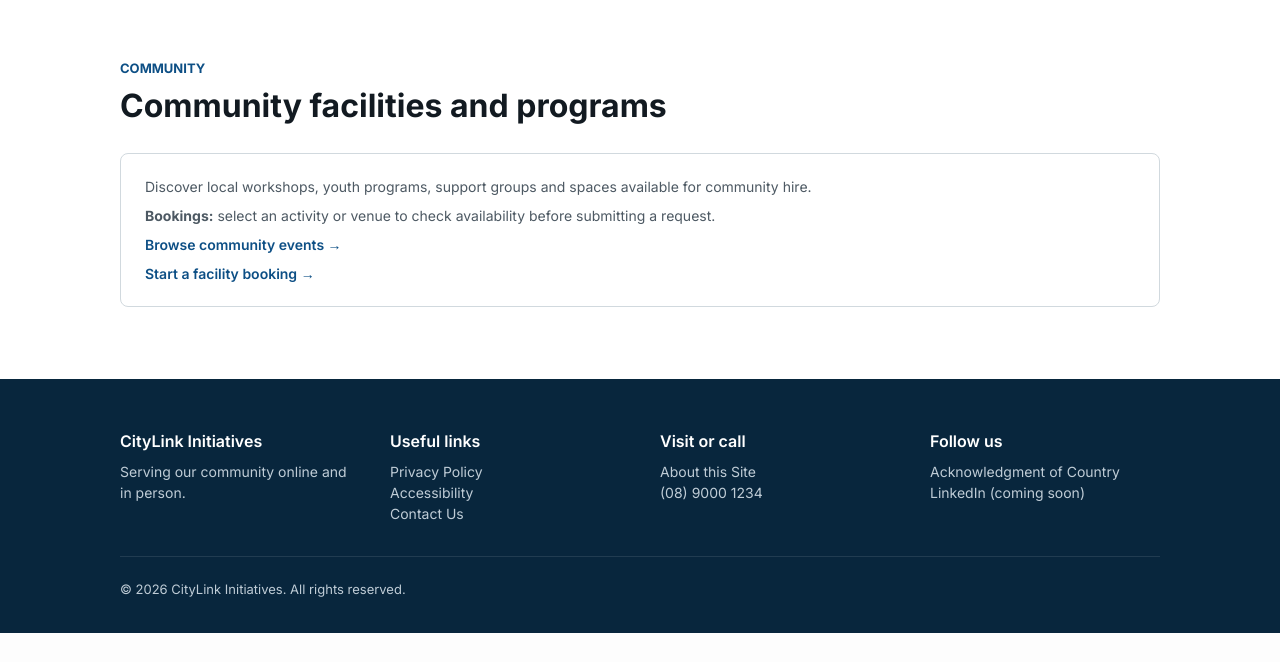
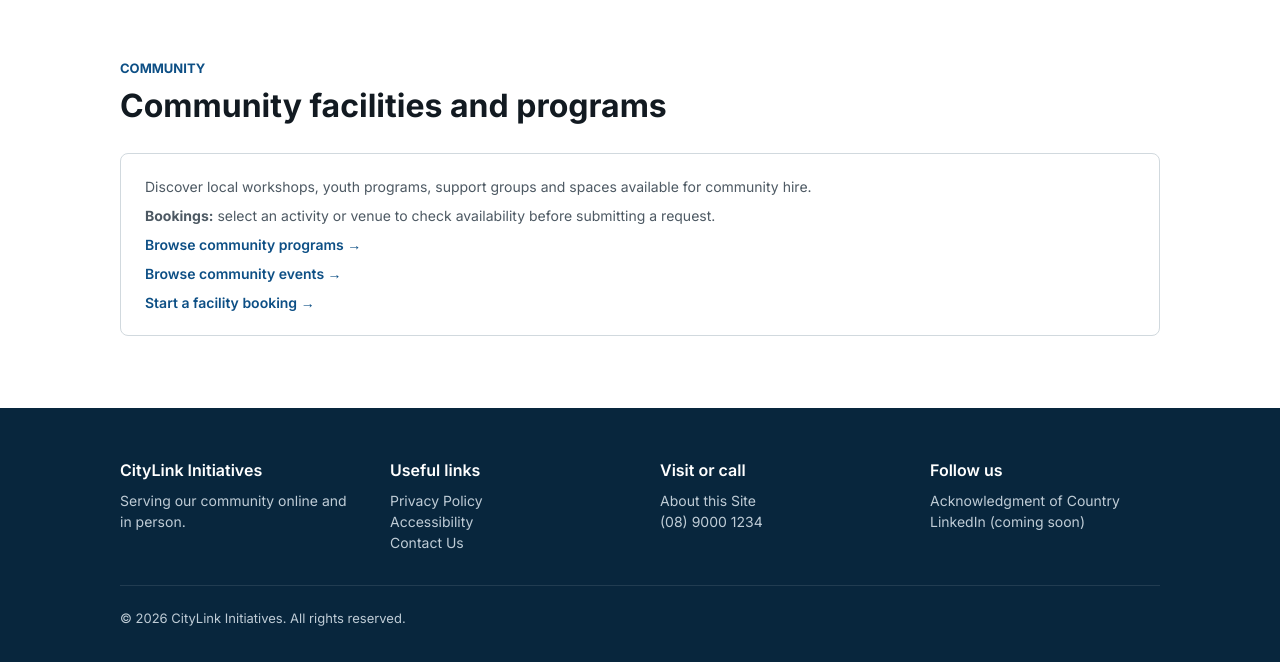
Before and after one commit to Yvonne-tafe/CapstoneProject, a PHP site: page /services.php in a window 1280 px wide. Shown: the part 1344-2006 px from the top of the page. Before the commit the page ends 1977 px from the top, so only its background shows below. Run offline with PHP 8.4, Linux system fonts and the light colour scheme.

Commit message:
Update services.php
add new link for Browse community programs

```diff
--- a/template(html + CSS)/services.php
+++ b/template(html + CSS)/services.php
@@ -71,6 +71,7 @@ showHeader('Services', 'services');
       <article class="service-card">
         <p class="card-desc">Discover local workshops, youth programs, support groups and spaces available for community hire.</p>
         <p class="card-desc"><strong>Bookings:</strong> select an activity or venue to check availability before submitting a request.</p>
+        <a href="./community-programs.php" class="card-link">Browse community programs &rarr;</a>
         <a href="./events.php" class="card-link">Browse community events &rarr;</a>
         <a href="./booking.php" class="card-link">Start a facility booking &rarr;</a>
       </article>
```
